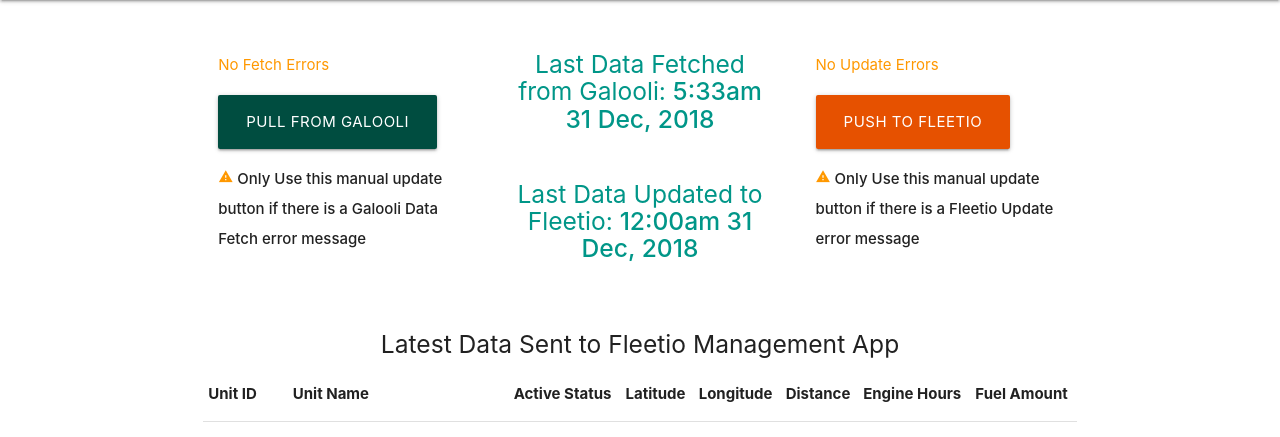
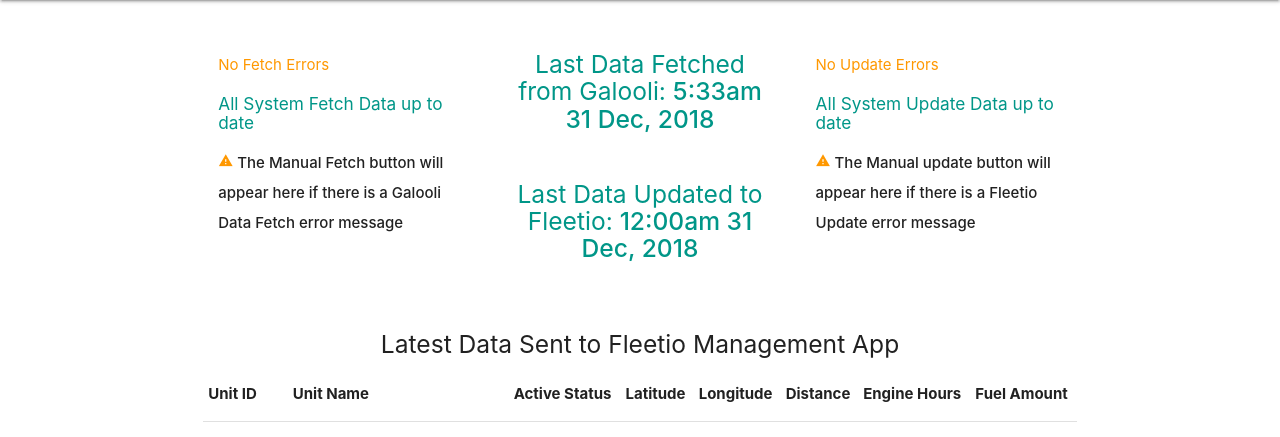
Before and after one commit to anahvictoronyedic/galooli-fleetio-integration, a PHP site: page / in a window 1280 px wide. Shown: the part 64-501 px from the top of the page. Run offline with PHP 8.4, Linux system fonts and the light colour scheme; the visitor is signed in with stand-in values (Sample User, id 1); data comes from the database, SQL or seed files in the repository; some libraries are stand-ins or nearby versions.

Commit message:
minor bug changes

```diff
--- a/src/index.php
+++ b/src/index.php
@@ -34,18 +34,19 @@
                     if ($pullError != NULL && $pullError > 3) {
                         echo "<i class=\"material-icons red-text darken-4\">warning</i>
                         Network or Server Error Occurred When Fetching Data from Galooli Servers,
-                        Wait for re-trial or use the manual override button";
+                        Wait for re-trial or use the manual override button
+                        <a class=\"btn btn-large teal darken-4 waves-light waves-effect\" target=\"_blank\"
+                          href=\"ProcessData.php?call_function=pullGalooli\">Pull From Galooli</a>";
                     } else {
                         echo "No Fetch Errors";
+                        echo "<h6 class=\"teal-text\">All System Fetch Data up to date</h6>";
                     }
                     ?>
                 </p>
-            <a class="btn btn-large teal darken-4 waves-light waves-effect" target="_blank"
-              href="ProcessData.php?call_function=pullGalooli">Pull From Galooli</a>
             <p>
               <strong>
                 <i class="material-icons orange-text darken-4">warning</i>
-                Only Use this manual update button if there is a Galooli Data Fetch error message
+                  The Manual Fetch button will appear here if there is a Galooli Data Fetch error message
               </strong>
             </p>
           </div>
@@ -79,17 +80,18 @@
                     if ($pushError != NULL && $pushError > 3) {
                         echo "<i class=\"material-icons red-text darken-4\">warning</i>
                             Network or Server Error Occurred When Pushing Data to Fleetio Servers,
-                            Wait for re-trial or use the manual override button";
+                            Wait for re-trial or use the manual override button
+                            <a class=\"btn btn-large orange darken-4 waves-light waves-effect\" target=\"_blank\"
+                            href=\"ProcessData.php?call_function=pushfleetio\">Push To Fleetio</a>";
                     } else {
                         echo "No Update Errors";
+                        echo "<h6 class=\"teal-text\">All System Update Data up to date</h6>";
                     }
                 ?>
             </p>
-            <a class="btn btn-large orange darken-4 waves-light waves-effect" target="_blank"
-              href="ProcessData.php?call_function=pushfleetio">Push To Fleetio</a>
             <p><strong>
               <i class="material-icons orange-text darken-4">warning</i>
-              Only Use this manual update button if there is a Fleetio Update error message</strong>
+              The Manual update button will appear here if there is a Fleetio Update error message</strong>
             </p>
           </div>
         </div>
```
